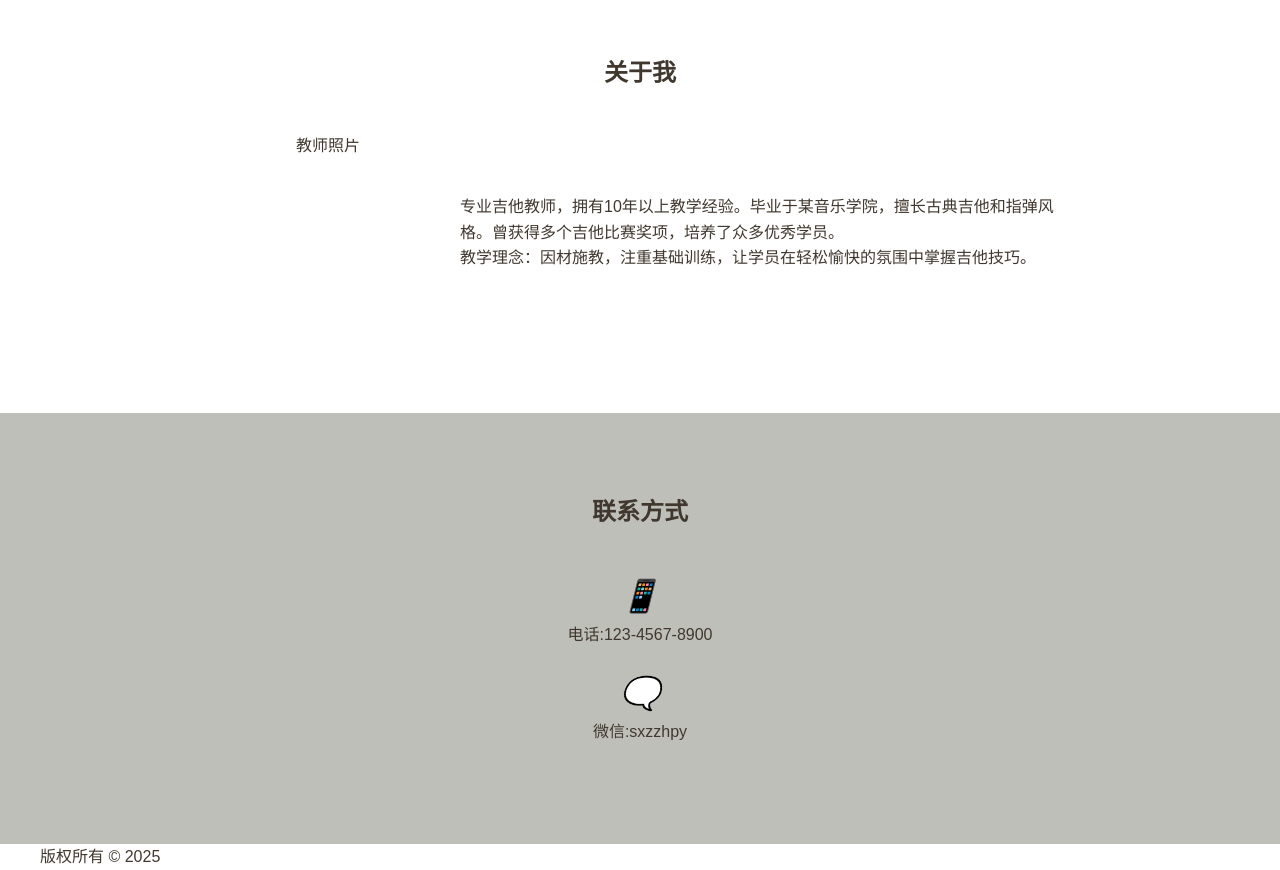
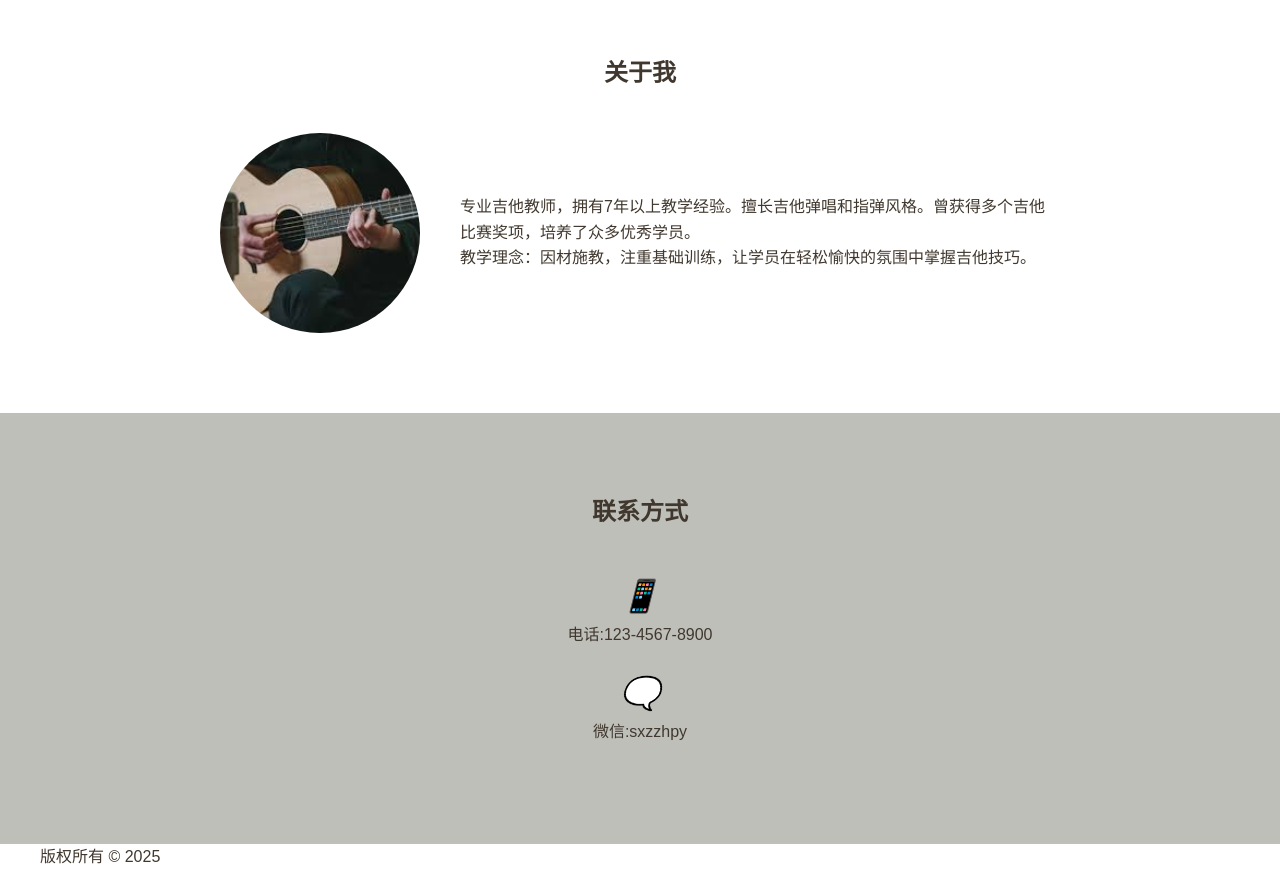
Before and after one commit to sun00215/guitar-tutoring, a plain HTML site: page index.html in a window 1280 px wide. Shown: the part 1660-2530 px from the top of the page. Drawn offline with Linux system fonts and the light colour scheme.

Commit message:
add image asset

```diff
--- a/index.html
+++ b/index.html
@@ -78,11 +78,11 @@
         <div class="container">
             <h2 data-lang-zh="关于我" data-lang-en="About Me">关于我</h2>
             <div class="teacher-info">
-                <img src="/api/placeholder/200/200" alt="教师照片" class="teacher-image">
+                <img src="/assets/images.jpeg" alt="教师照片" class="teacher-image">
                 <div class="teacher-bio">
-                    <p data-lang-zh="专业吉他教师，拥有10年以上教学经验。毕业于某音乐学院，擅长古典吉他和指弹风格。曾获得多个吉他比赛奖项，培养了众多优秀学员。"
-                       data-lang-en="Professional guitar teacher with over 10 years of teaching experience. Graduated from a prestigious music academy, specialized in classical guitar and fingerstyle. Won multiple guitar competition awards and trained many excellent students.">
-                        专业吉他教师，拥有10年以上教学经验。毕业于某音乐学院，擅长古典吉他和指弹风格。曾获得多个吉他比赛奖项，培养了众多优秀学员。
+                    <p data-lang-zh="专业吉他教师，拥有7年以上教学经验。擅长吉他弹唱和指弹风格。曾获得多个吉他比赛奖项，培养了众多优秀学员。"
+                       data-lang-en="Professional guitar teacher with over 10 years of teaching experience,specialized in guitar sing-along and fingerstyle. Won multiple guitar competition awards and trained many excellent students.">
+                        专业吉他教师，拥有7年以上教学经验。擅长吉他弹唱和指弹风格。曾获得多个吉他比赛奖项，培养了众多优秀学员。
                     </p>
                     <p data-lang-zh="教学理念：因材施教，注重基础训练，让学员在轻松愉快的氛围中掌握吉他技巧。"
                        data-lang-en="Teaching philosophy: Personalized instruction, focus on fundamental training, help students master guitar skills in a relaxed and enjoyable atmosphere.">
```
Also changed, not shown: assets/images.jpeg (added).
